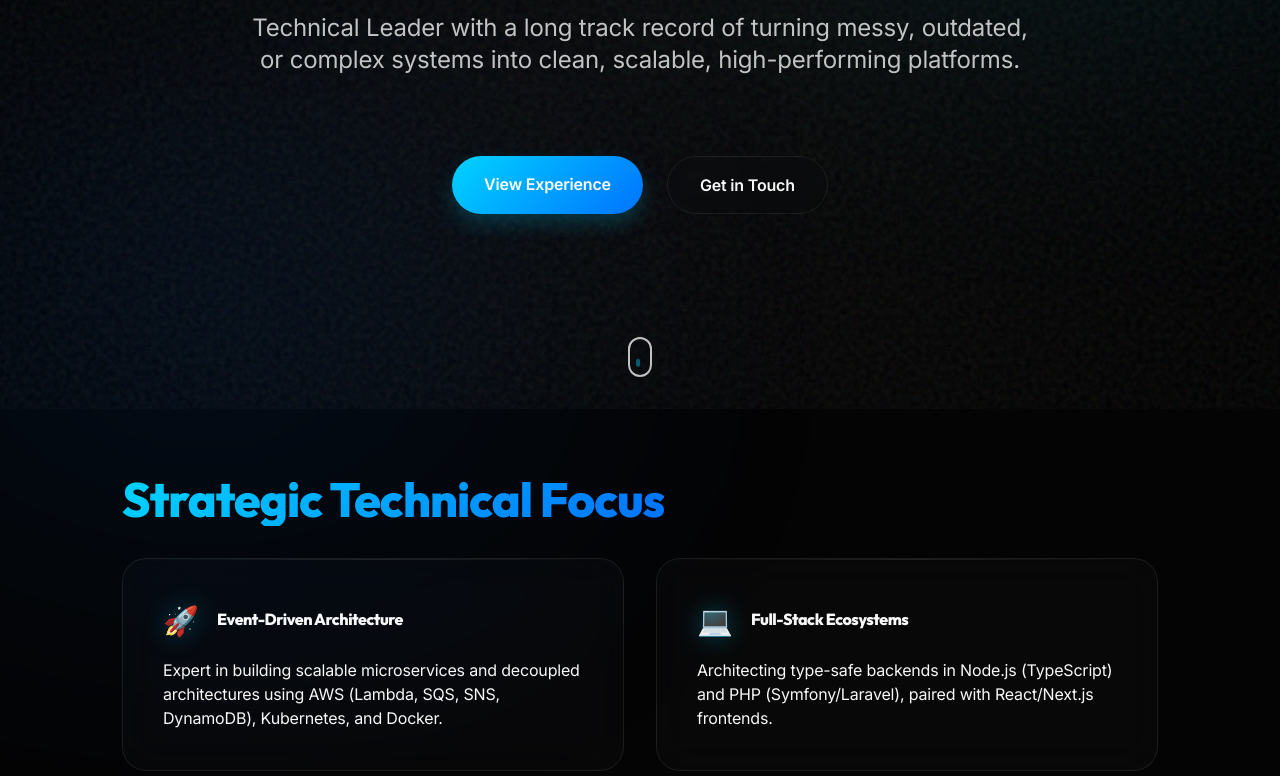
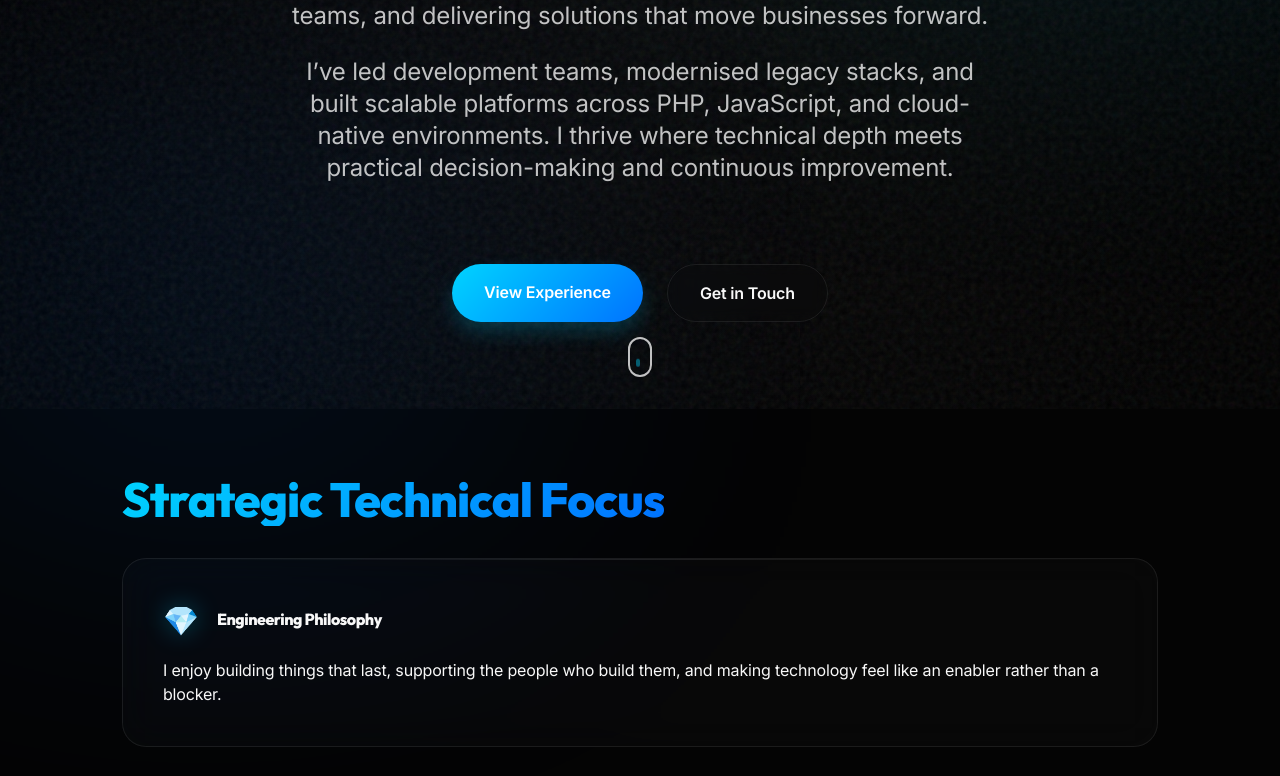
Before and after one commit to simonf7/simonfoster, a website built with Vite: page index.html in a window 1280 px wide. Shown: the part 391-1167 px from the top of the page. Built offline with nearby package versions, Linux system fonts and the light colour scheme.

Commit message:
[feat] edit the hero text

```diff
--- a/index.css
+++ b/index.css
@@ -227,6 +227,7 @@
 
   .hero p {
     @apply text-lg md:text-2xl text-text-dim max-w-[800px] mx-auto;
+    text-wrap: balance;
   }
 
   .role-badge {
--- a/index.html
+++ b/index.html
@@ -34,8 +34,12 @@
         <div class="max-w-[1100px] mx-auto px-8">
             <div class="role-badge" data-reveal="fade-up" data-delay="100">Lead Developer • Full-Stack Engineer</div>
             <h1 data-reveal="fade-up" data-delay="200">Simon <span class="gradient-text">Foster</span></h1>
-            <p data-reveal="fade-up" data-delay="300">Technical Leader with a long track record of turning messy,
-                outdated, or complex systems into clean, scalable, high-performing platforms.</p>
+            <p data-reveal="fade-up" data-delay="300" class="mb-6">Technical Leader with a long track record of turning messy,
+                outdated, or complex systems into clean, scalable platforms. A hands-on engineer focused on solving real
+                problems, guiding teams, and delivering solutions that move businesses forward.</p>
+            <p data-reveal="fade-up" data-delay="350">I’ve led development teams, modernised legacy stacks, and built scalable
+                platforms across PHP, JavaScript, and cloud-native environments. I thrive where technical depth meets
+                practical decision-making and continuous improvement.</p>
             <div class="hero-btns" data-reveal="fade-up" data-delay="400">
                 <a href="#experience" class="btn btn-primary">View Experience</a>
                 <a href="mailto:me@simonfoster.co.uk" class="btn btn-outline" rel="noopener noreferrer">Get in Touch</a>
@@ -51,7 +55,12 @@
     <section id="focus" class="max-w-[1100px] mx-auto px-8">
         <h2 class="gradient-text" data-reveal>Strategic Technical Focus</h2>
         <div class="focus-grid">
-            <div class="glass-card" data-reveal="fade-up" style="--delay: 0ms">
+            <div class="glass-card md:col-span-2" data-reveal="fade-up" style="--delay: 0ms">
+                <h3><span class="emoji" aria-hidden="true">💎</span> Engineering Philosophy</h3>
+                <p>I enjoy building things that last, supporting the people who build them, and making technology feel
+                    like an enabler rather than a blocker.</p>
+            </div>
+            <div class="glass-card" data-reveal="fade-up" style="--delay: 100ms">
                 <h3><span class="emoji" aria-hidden="true">🚀</span> Event-Driven Architecture</h3>
                 <p>Expert in building scalable microservices and decoupled architectures using AWS (Lambda, SQS, SNS,
                     DynamoDB), Kubernetes, and Docker.</p>
```
Also changed, not shown: README.md.
